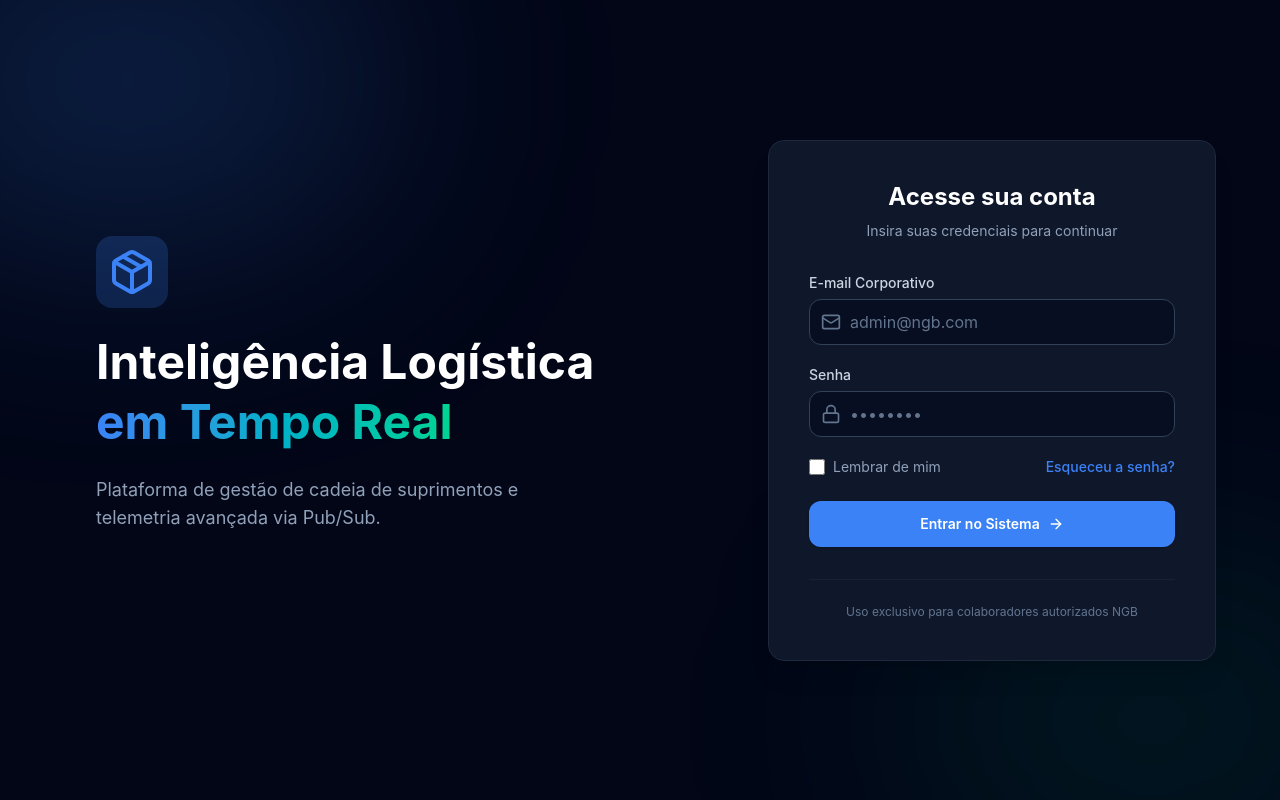
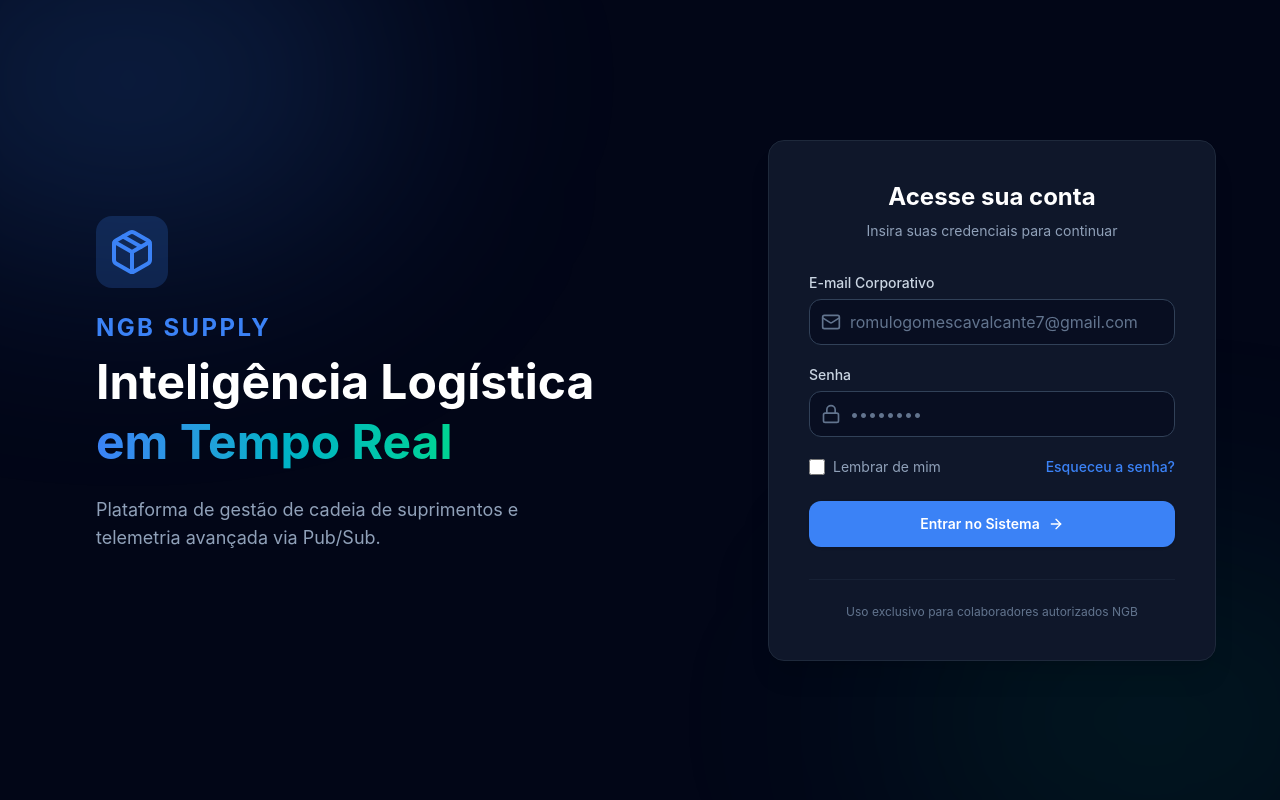
Before and after one commit to romulocavalcante7/ngb-supply, a React (Vite) app in the folder apps/web/: page / in a window 1280 px wide. Built offline with nearby package versions, Linux system fonts and the light colour scheme; no server answers.

Commit message:
feat: setup super admin fixed credentials

```diff
--- a/apps/web/src/pages/Login.tsx
+++ b/apps/web/src/pages/Login.tsx
@@ -1,18 +1,24 @@
 import { useState } from 'react';
 import { Package, Lock, Mail, ArrowRight } from 'lucide-react';
 import { useAuthStore } from '../stores/authStore';
+import { useToastStore } from '../stores/toastStore';
 
 export function Login() {
   const [email, setEmail] = useState('');
   const [password, setPassword] = useState('');
   const [isLoading, setIsLoading] = useState(false);
   const { login } = useAuthStore();
+  const { addToast } = useToastStore();
 
   const handleSubmit = async (e: React.FormEvent) => {
     e.preventDefault();
     setIsLoading(true);
-    await login(email, password);
+    const success = await login(email, password);
     setIsLoading(false);
+
+    if (!success) {
+      addToast('Credenciais inválidas. Acesso negado.', 'error');
+    }
   };
 
   return (
@@ -27,6 +33,9 @@ export function Login() {
           <div className="inline-flex p-3 bg-primary/20 rounded-2xl mb-6">
             <Package className="w-12 h-12 text-primary" />
           </div>
+          <h2 className="text-2xl font-bold tracking-widest text-primary mb-2 uppercase">
+            NGB Supply
+          </h2>
           <h1 className="text-5xl font-bold text-white mb-6 leading-tight">
             Inteligência Logística <br/>
             <span className="text-transparent bg-clip-text bg-gradient-to-r from-primary to-emerald-400">
@@ -66,7 +75,7 @@ export function Login() {
                   value={email}
                   onChange={(e) => setEmail(e.target.value)}
                   className="block w-full pl-10 pr-3 py-2.5 border border-slate-700 rounded-xl bg-slate-950/50 text-slate-200 placeholder-slate-500 focus:outline-none focus:ring-2 focus:ring-primary/50 focus:border-primary transition-all"
-                  placeholder="admin@ngb.com"
+                  placeholder="romulogomescavalcante7@gmail.com"
                 />
               </div>
             </div>
--- a/apps/web/src/stores/authStore.ts
+++ b/apps/web/src/stores/authStore.ts
@@ -21,15 +21,16 @@ export const useAuthStore = create<AuthStore>((set) => ({
     // Simulação de delay de rede
     await new Promise(resolve => setTimeout(resolve, 800));
 
-    // Autenticação mock (aceita qualquer coisa para fins de demonstração,
-    // mas simula que logou como o Administrador)
-    if (email && password) {
+    // Autenticação fixa para o Super Admin
+    if (email === 'romulogomescavalcante7@gmail.com' && password === '23782613') {
       set({
         isAuthenticated: true,
-        user: { id: 'usr-1111', name: 'Admin Geral', email, role: 'ADMIN' }
+        user: { id: 'usr-admin', name: 'Rômulo Cavalcante', email, role: 'ADMIN' }
       });
       return true;
     }
+
+    // Se não bater a senha
     return false;
   },
   logout: () => set({ isAuthenticated: false, user: null }),
```
